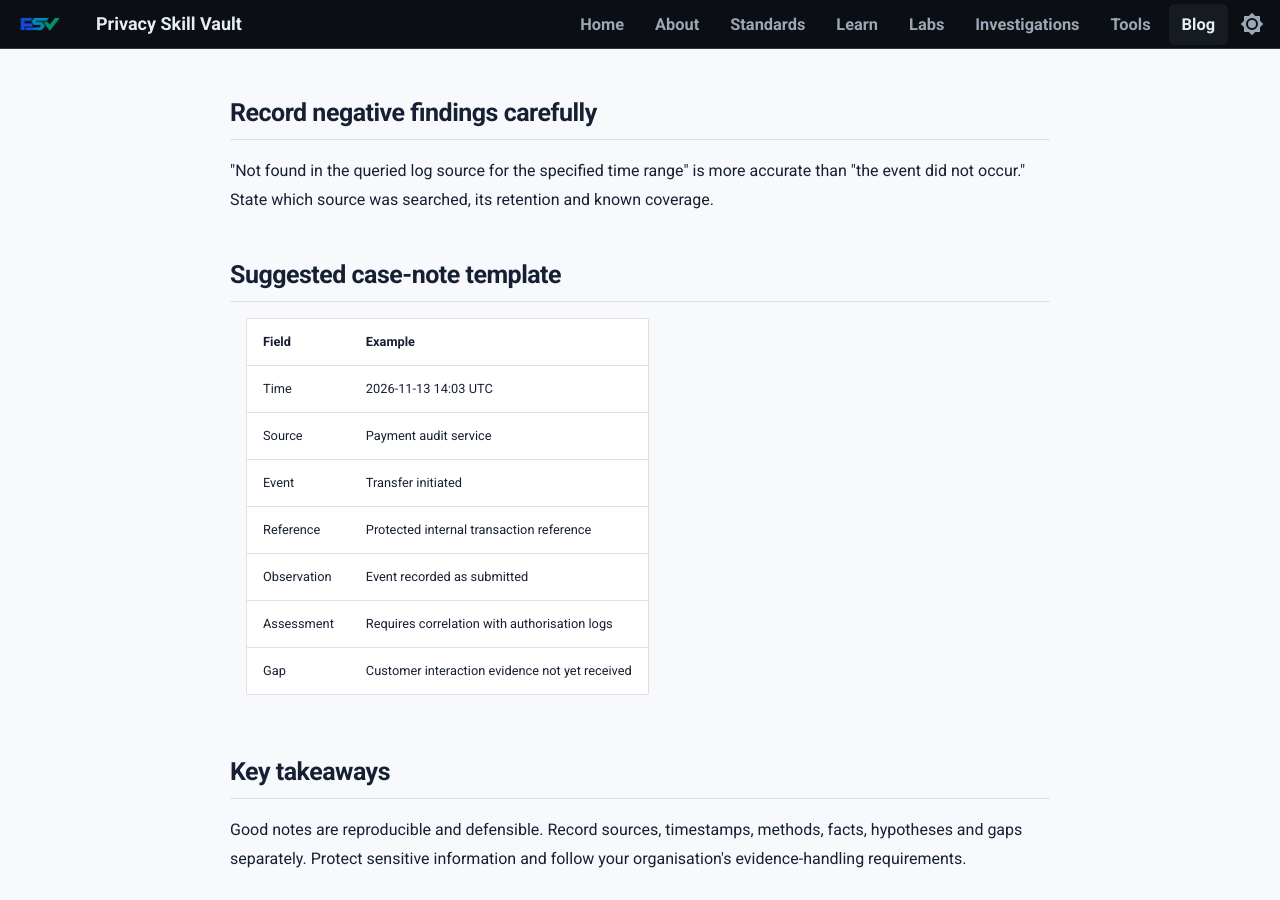
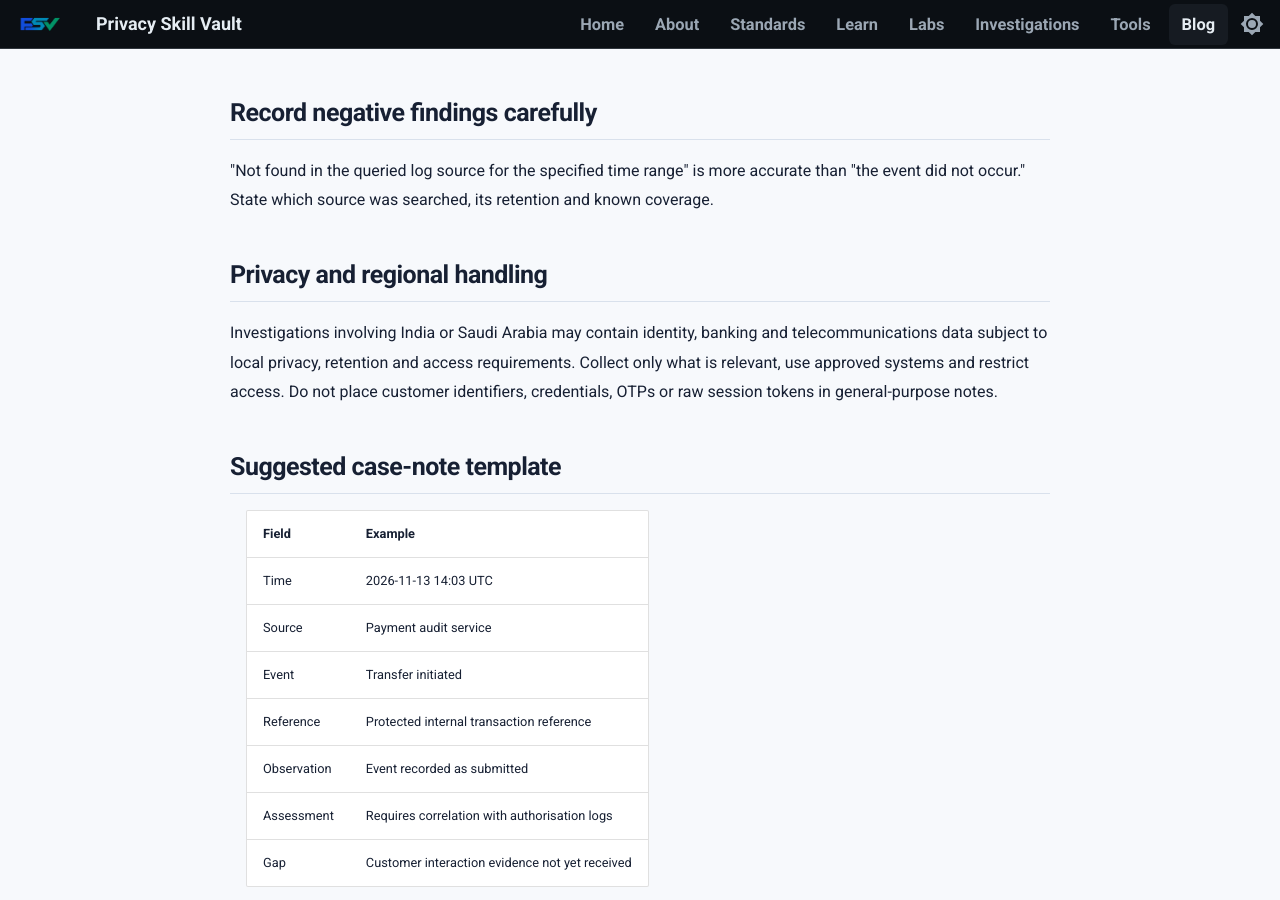
Before and after one commit to PrivacySkillVault/privacyskillvault.github.io, an MkDocs documentation site: the page built from docs/blog/cyber-fraud/investigators-notebook-fraud-case/index.md, in a window 1280 px wide and 900 px high, scrolled down 1399 px. Built offline with MkDocs 1.6.1 and Material for MkDocs 9.7.7, drawn with Linux system fonts in a browser that asks for light colours.

Commit message:
November 2026 fact-check and editorial revision: investigators-notebook-fraud-case

```diff
--- a/docs/blog/cyber-fraud/investigators-notebook-fraud-case/index.md
+++ b/docs/blog/cyber-fraud/investigators-notebook-fraud-case/index.md
@@ -39,6 +39,10 @@ A useful timeline may include customer contact, authentication, session events,
 
 "Not found in the queried log source for the specified time range" is more accurate than "the event did not occur." State which source was searched, its retention and known coverage.
 
+## Privacy and regional handling
+
+Investigations involving India or Saudi Arabia may contain identity, banking and telecommunications data subject to local privacy, retention and access requirements. Collect only what is relevant, use approved systems and restrict access. Do not place customer identifiers, credentials, OTPs or raw session tokens in general-purpose notes.
+
 ## Suggested case-note template
 
 | Field | Example |
```
